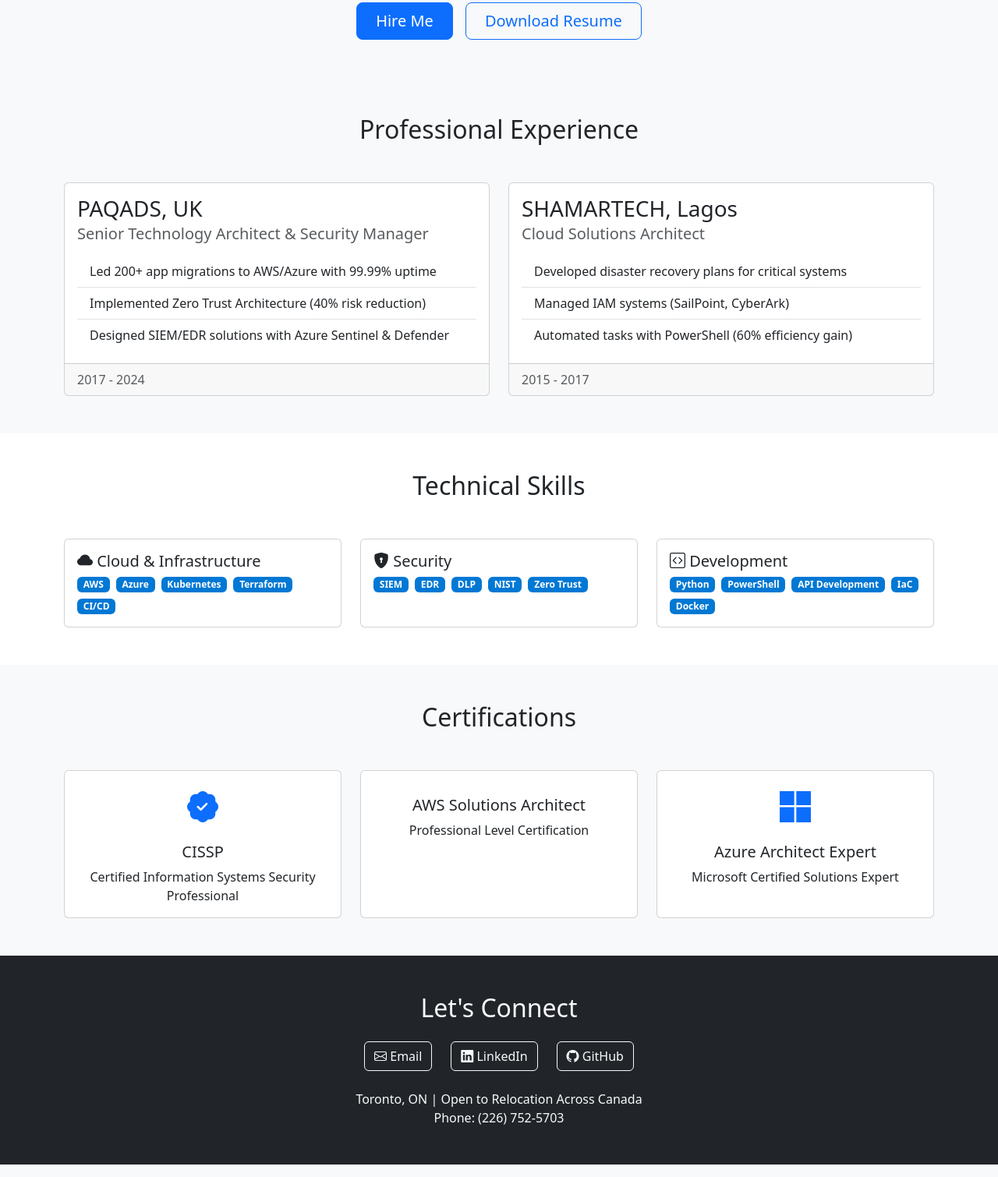
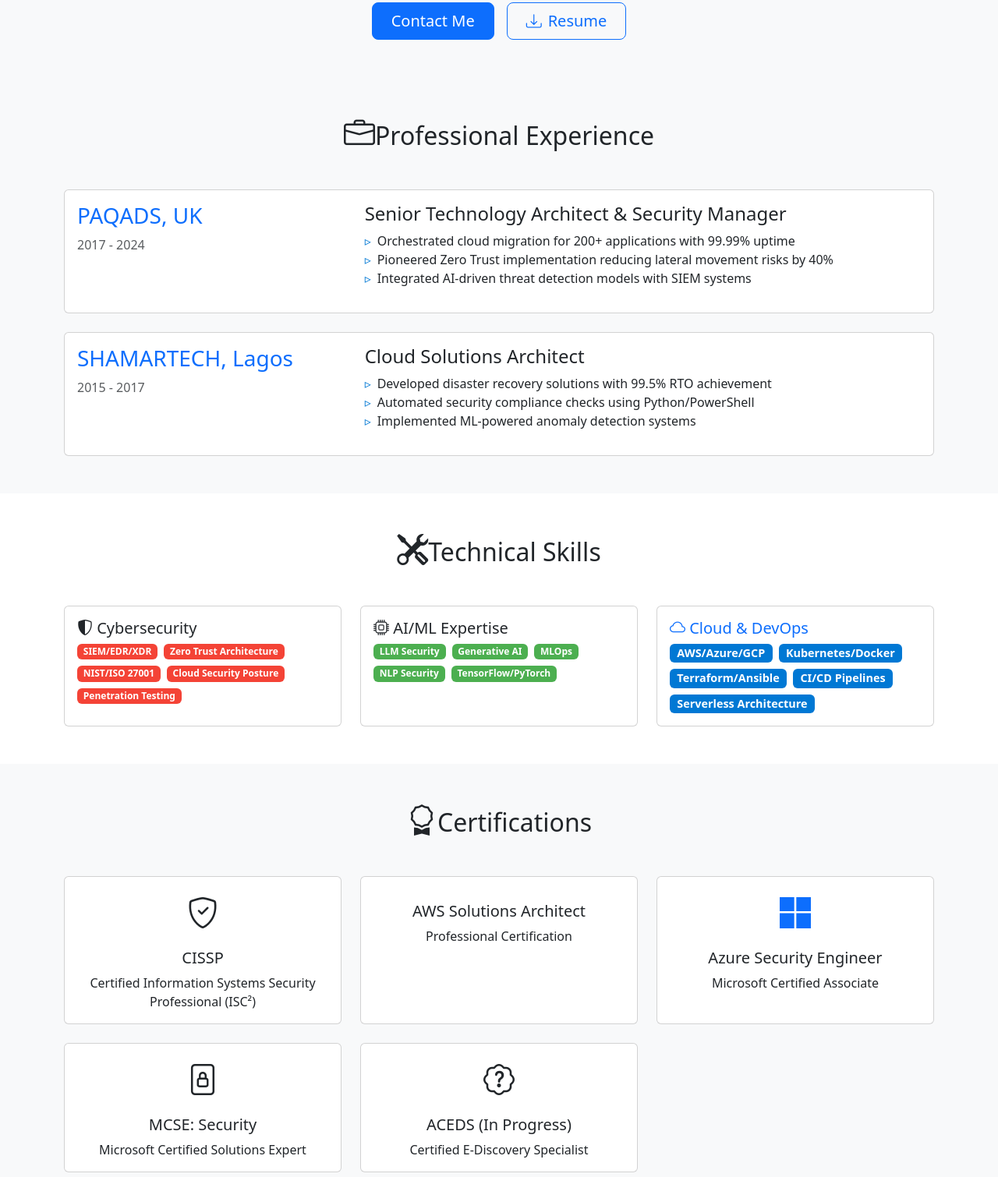
Before and after one commit to Paqads/Resume, a plain HTML site: page index.html in a window 1280 px wide. Shown: the part 230-1740 px from the top of the page at 78% size. Drawn offline with nearby package versions, Linux system fonts and the light colour scheme.

Commit message:
2nd updates

```diff
--- a/index.html
+++ b/index.html
@@ -3,39 +3,70 @@
 <head>
     <meta charset="UTF-8">
     <meta name="viewport" content="width=device-width, initial-scale=1.0">
-    <title>Samson Akintola - Cybersecurity Architect</title>
-    <!-- Bootstrap 5.3 CSS -->
+    <title>Samson Akintola - Cybersecurity & AI Architect</title>
     <link href="https://cdn.jsdelivr.net/npm/bootstrap@5.3.0/dist/css/bootstrap.min.css" rel="stylesheet">
-    <!-- Custom CSS -->
+    <link rel="stylesheet" href="https://cdn.jsdelivr.net/npm/bootstrap-icons@1.10.0/font/bootstrap-icons.css">
     <style>
         :root {
             --primary-color: #0078d4;
             --secondary-color: #2d3033;
+            --ai-color: #4CAF50;
+            --security-color: #f44336;
         }
 
-        .navbar {
+        .nav-bg {
             background: var(--secondary-color) !important;
         }
 
         .skill-badge {
             background: var(--primary-color);
             color: white;
+            font-size: 0.9rem;
         }
 
-        .experience-card {
-            transition: transform 0.3s;
+        .ai-badge {
+            background: var(--ai-color);
+            color: white;
         }
 
-        .experience-card:hover {
+        .security-badge {
+            background: var(--security-color);
+            color: white;
+        }
+
+        .section-icon {
+            font-size: 2.5rem;
+            margin-bottom: 1rem;
+        }
+
+        .hover-shadow {
+            transition: transform 0.3s, box-shadow 0.3s;
+        }
+
+        .hover-shadow:hover {
             transform: translateY(-5px);
+            box-shadow: 0 10px 20px rgba(0,0,0,0.1);
+        }
+
+        .capability-list {
+            list-style: none;
+            padding-left: 1rem;
+        }
+
+        .capability-list li::before {
+            content: "▹";
+            color: var(--primary-color);
+            display: inline-block;
+            width: 1em;
+            margin-left: -1em;
         }
     </style>
 </head>
 <body class="bg-light">
     <!-- Navigation -->
-    <nav class="navbar navbar-expand-lg navbar-dark fixed-top">
+    <nav class="navbar navbar-expand-lg navbar-dark nav-bg fixed-top">
         <div class="container">
-            <a class="navbar-brand" href="#">SAMSON AKINTOLA</a>
+            <a class="navbar-brand fw-bold" href="#">SAMSON AKINTOLA</a>
             <button class="navbar-toggler" type="button" data-bs-toggle="collapse" data-bs-target="#navbarNav">
                 <span class="navbar-toggler-icon"></span>
             </button>
@@ -44,6 +75,7 @@
                     <li class="nav-item"><a class="nav-link" href="#experience">Experience</a></li>
                     <li class="nav-item"><a class="nav-link" href="#skills">Skills</a></li>
                     <li class="nav-item"><a class="nav-link" href="#certifications">Certifications</a></li>
+                    <li class="nav-item"><a class="nav-link" href="#capabilities">Capabilities</a></li>
                     <li class="nav-item"><a class="nav-link" href="#contact">Contact</a></li>
                 </ul>
             </div>
@@ -53,12 +85,12 @@
     <!-- Hero Section -->
     <header class="py-5 mt-5">
         <div class="container text-center">
-            <h1 class="display-4 fw-bold mb-3">Cybersecurity Architect</h1>
-            <p class="lead mb-4">Cloud Security Expert | Zero Trust Advocate | Compliance Specialist</p>
+            <h1 class="display-4 fw-bold mb-3">Cybersecurity & AI Solutions Architect</h1>
+            <p class="lead mb-4">Cloud Security Expert | Zero Trust Specialist | AI/ML Security Strategist</p>
             <div class="d-flex gap-3 justify-content-center">
-                <a href="#contact" class="btn btn-primary btn-lg px-4">Hire Me</a>
+                <a href="#contact" class="btn btn-primary btn-lg px-4">Contact Me</a>
                 <a href="assets/resume.pdf" download class="btn btn-outline-primary btn-lg px-4">
-                    Download Resume
+                    <i class="bi bi-download me-2"></i>Resume
                 </a>
             </div>
         </div>
@@ -67,97 +99,98 @@
     <!-- Experience Section -->
     <section id="experience" class="py-5">
         <div class="container">
-            <h2 class="text-center mb-5">Professional Experience</h2>
+            <h2 class="text-center mb-5"><i class="bi bi-briefcase section-icon"></i>Professional Experience</h2>
 
-            <div class="row g-4">
-                <!-- PAQADS Card -->
-                <div class="col-lg-6">
-                    <div class="card experience-card h-100">
+            <!-- PAQADS Experience -->
+            <div class="card hover-shadow mb-4">
                 <div class="card-body">
-                            <h3 class="card-title">PAQADS, UK</h3>
-                            <h5 class="card-subtitle mb-3 text-muted">Senior Technology Architect & Security Manager</h5>
-                            <div class="card-text">
-                                <ul class="list-group list-group-flush">
-                                    <li class="list-group-item">Led 200+ app migrations to AWS/Azure with 99.99% uptime</li>
-                                    <li class="list-group-item">Implemented Zero Trust Architecture (40% risk reduction)</li>
-                                    <li class="list-group-item">Designed SIEM/EDR solutions with Azure Sentinel & Defender</li>
+                    <div class="row">
+                        <div class="col-md-4">
+                            <h3 class="text-primary">PAQADS, UK</h3>
+                            <p class="text-muted">2017 - 2024</p>
+                        </div>
+                        <div class="col-md-8">
+                            <h4>Senior Technology Architect & Security Manager</h4>
+                            <ul class="capability-list">
+                                <li>Orchestrated cloud migration for 200+ applications with 99.99% uptime</li>
+                                <li>Pioneered Zero Trust implementation reducing lateral movement risks by 40%</li>
+                                <li>Integrated AI-driven threat detection models with SIEM systems</li>
                             </ul>
                         </div>
                     </div>
-                        <div class="card-footer text-muted">2017 - 2024</div>
                 </div>
             </div>
 
-                <!-- SHAMARTECH Card -->
-                <div class="col-lg-6">
-                    <div class="card experience-card h-100">
+            <!-- SHAMARTECH Experience -->
+            <div class="card hover-shadow">
                 <div class="card-body">
-                            <h3 class="card-title">SHAMARTECH, Lagos</h3>
-                            <h5 class="card-subtitle mb-3 text-muted">Cloud Solutions Architect</h5>
-                            <div class="card-text">
-                                <ul class="list-group list-group-flush">
-                                    <li class="list-group-item">Developed disaster recovery plans for critical systems</li>
-                                    <li class="list-group-item">Managed IAM systems (SailPoint, CyberArk)</li>
-                                    <li class="list-group-item">Automated tasks with PowerShell (60% efficiency gain)</li>
+                    <div class="row">
+                        <div class="col-md-4">
+                            <h3 class="text-primary">SHAMARTECH, Lagos</h3>
+                            <p class="text-muted">2015 - 2017</p>
+                        </div>
+                        <div class="col-md-8">
+                            <h4>Cloud Solutions Architect</h4>
+                            <ul class="capability-list">
+                                <li>Developed disaster recovery solutions with 99.5% RTO achievement</li>
+                                <li>Automated security compliance checks using Python/PowerShell</li>
+                                <li>Implemented ML-powered anomaly detection systems</li>
                             </ul>
                         </div>
-                        </div>
-                        <div class="card-footer text-muted">2015 - 2017</div>
                     </div>
                 </div>
             </div>
         </div>
     </section>
 
-    <!-- Skills Section -->
+    <!-- Technical Skills Section -->
     <section id="skills" class="py-5 bg-white">
         <div class="container">
-            <h2 class="text-center mb-5">Technical Skills</h2>
-
+            <h2 class="text-center mb-5"><i class="bi bi-tools section-icon"></i>Technical Skills</h2>
             <div class="row g-4">
-                <!-- Cloud Skills -->
-                <div class="col-md-4">
-                    <div class="card h-100">
+                <!-- Cybersecurity Skills -->
+                <div class="col-md-6 col-lg-4">
+                    <div class="card h-100 hover-shadow">
                         <div class="card-body">
-                            <h5 class="card-title"><i class="bi bi-cloud-fill"></i> Cloud & Infrastructure</h5>
+                            <h5 class="card-title text-security"><i class="bi bi-shield-shaded"></i> Cybersecurity</h5>
                             <div class="d-flex flex-wrap gap-2">
-                                <span class="skill-badge badge">AWS</span>
-                                <span class="skill-badge badge">Azure</span>
-                                <span class="skill-badge badge">Kubernetes</span>
-                                <span class="skill-badge badge">Terraform</span>
-                                <span class="skill-badge badge">CI/CD</span>
+                                <span class="security-badge badge">SIEM/EDR/XDR</span>
+                                <span class="security-badge badge">Zero Trust Architecture</span>
+                                <span class="security-badge badge">NIST/ISO 27001</span>
+                                <span class="security-badge badge">Cloud Security Posture</span>
+                                <span class="security-badge badge">Penetration Testing</span>
                             </div>
                         </div>
                     </div>
                 </div>
 
-                <!-- Security Skills -->
-                <div class="col-md-4">
-                    <div class="card h-100">
+                <!-- AI/ML Skills -->
+                <div class="col-md-6 col-lg-4">
+                    <div class="card h-100 hover-shadow">
                         <div class="card-body">
-                            <h5 class="card-title"><i class="bi bi-shield-lock-fill"></i> Security</h5>
+                            <h5 class="card-title text-ai"><i class="bi bi-cpu"></i> AI/ML Expertise</h5>
                             <div class="d-flex flex-wrap gap-2">
-                                <span class="skill-badge badge">SIEM</span>
-                                <span class="skill-badge badge">EDR</span>
-                                <span class="skill-badge badge">DLP</span>
-                                <span class="skill-badge badge">NIST</span>
-                                <span class="skill-badge badge">Zero Trust</span>
+                                <span class="ai-badge badge">LLM Security</span>
+                                <span class="ai-badge badge">Generative AI</span>
+                                <span class="ai-badge badge">MLOps</span>
+                                <span class="ai-badge badge">NLP Security</span>
+                                <span class="ai-badge badge">TensorFlow/PyTorch</span>
                             </div>
                         </div>
                     </div>
                 </div>
 
-                <!-- Development Skills -->
-                <div class="col-md-4">
-                    <div class="card h-100">
+                <!-- Cloud & DevOps -->
+                <div class="col-md-6 col-lg-4">
+                    <div class="card h-100 hover-shadow">
                         <div class="card-body">
-                            <h5 class="card-title"><i class="bi bi-code-square"></i> Development</h5>
+                            <h5 class="card-title text-primary"><i class="bi bi-cloud"></i> Cloud & DevOps</h5>
                             <div class="d-flex flex-wrap gap-2">
-                                <span class="skill-badge badge">Python</span>
-                                <span class="skill-badge badge">PowerShell</span>
-                                <span class="skill-badge badge">API Development</span>
-                                <span class="skill-badge badge">IaC</span>
-                                <span class="skill-badge badge">Docker</span>
+                                <span class="skill-badge badge">AWS/Azure/GCP</span>
+                                <span class="skill-badge badge">Kubernetes/Docker</span>
+                                <span class="skill-badge badge">Terraform/Ansible</span>
+                                <span class="skill-badge badge">CI/CD Pipelines</span>
+                                <span class="skill-badge badge">Serverless Architecture</span>
                             </div>
                         </div>
                     </div>
@@ -169,32 +202,116 @@
     <!-- Certifications Section -->
     <section id="certifications" class="py-5">
         <div class="container">
-            <h2 class="text-center mb-5">Certifications</h2>
-            <div class="row row-cols-1 row-cols-md-3 g-4">
-                <div class="col">
-                    <div class="card h-100">
+            <h2 class="text-center mb-5"><i class="bi bi-award section-icon"></i>Certifications</h2>
+            <div class="row g-4">
+                <div class="col-md-4">
+                    <div class="card h-100 hover-shadow">
                         <div class="card-body text-center">
-                            <i class="bi bi-patch-check-fill fs-1 text-primary"></i>
+                            <i class="bi bi-shield-check fs-1 text-security"></i>
                             <h5 class="card-title mt-3">CISSP</h5>
-                            <p class="card-text">Certified Information Systems Security Professional</p>
+                            <p class="card-text">Certified Information Systems Security Professional (ISC²)</p>
                         </div>
                     </div>
                 </div>
-                <div class="col">
-                    <div class="card h-100">
+                <div class="col-md-4">
+                    <div class="card h-100 hover-shadow">
                         <div class="card-body text-center">
-                            <i class="bi bi-aws fs-1 text-primary"></i>
+                            <i class="bi bi-amazon fs-1 text-primary"></i>
                             <h5 class="card-title mt-3">AWS Solutions Architect</h5>
-                            <p class="card-text">Professional Level Certification</p>
+                            <p class="card-text">Professional Certification</p>
                         </div>
                     </div>
                 </div>
-                <div class="col">
-                    <div class="card h-100">
+                <div class="col-md-4">
+                    <div class="card h-100 hover-shadow">
                         <div class="card-body text-center">
                             <i class="bi bi-microsoft fs-1 text-primary"></i>
-                            <h5 class="card-title mt-3">Azure Architect Expert</h5>
+                            <h5 class="card-title mt-3">Azure Security Engineer</h5>
+                            <p class="card-text">Microsoft Certified Associate</p>
+                        </div>
+                    </div>
+                </div>
+                <div class="col-md-4">
+                    <div class="card h-100 hover-shadow">
+                        <div class="card-body text-center">
+                            <i class="bi bi-file-lock fs-1 text-security"></i>
+                            <h5 class="card-title mt-3">MCSE: Security</h5>
                             <p class="card-text">Microsoft Certified Solutions Expert</p>
+                        </div>
+                    </div>
+                </div>
+                <div class="col-md-4">
+                    <div class="card h-100 hover-shadow">
+                        <div class="card-body text-center">
+                            <i class="bi bi-patch-question fs-1 text-ai"></i>
+                            <h5 class="card-title mt-3">ACEDS (In Progress)</h5>
+                            <p class="card-text">Certified E-Discovery Specialist</p>
+                        </div>
+                    </div>
+                </div>
+            </div>
+        </div>
+    </section>
+
+    <!-- Professional Capabilities -->
+    <section id="capabilities" class="py-5 bg-white">
+        <div class="container">
+            <h2 class="text-center mb-5"><i class="bi bi-person-gear section-icon"></i>Professional Capabilities</h2>
+            <div class="row g-4">
+                <div class="col-md-6">
+                    <div class="card h-100 hover-shadow">
+                        <div class="card-body">
+                            <h5 class="text-primary"><i class="bi bi-gear-wide-connected"></i> Technical Expertise</h5>
+                            <ul class="capability-list">
+                                <li>Security Architecture Design</li>
+                                <li>Cloud Migration Strategies</li>
+                                <li>AI/ML Security Implementation</li>
+                                <li>Incident Response Automation</li>
+                                <li>Compliance Framework Development</li>
+                            </ul>
+                        </div>
+                    </div>
+                </div>
+                <div class="col-md-6">
+                    <div class="card h-100 hover-shadow">
+                        <div class="card-body">
+                            <h5 class="text-primary"><i class="bi bi-lightbulb"></i> Leadership & Innovation</h5>
+                            <ul class="capability-list">
+                                <li>Cross-functional Team Leadership</li>
+                                <li>Technical Documentation & Reporting</li>
+                                <li>Risk Assessment & Mitigation</li>
+                                <li>Client Advisory & Stakeholder Management</li>
+                                <li>Emerging Technology Research</li>
+                            </ul>
+                        </div>
+                    </div>
+                </div>
+            </div>
+        </div>
+    </section>
+
+    <!-- Education Section -->
+    <section id="education" class="py-5">
+        <div class="container">
+            <h2 class="text-center mb-5"><i class="bi bi-mortarboard section-icon"></i>Education</h2>
+            <div class="row g-4">
+                <div class="col-md-6">
+                    <div class="card h-100 hover-shadow">
+                        <div class="card-body text-center">
+                            <i class="bi bi-book fs-1 text-primary"></i>
+                            <h5>Master of Science</h5>
+                            <p class="text-muted">Computer Science</p>
+                            <p></p>
+                        </div>
+                    </div>
+                </div>
+                <div class="col-md-6">
+                    <div class="card h-100 hover-shadow">
+                        <div class="card-body text-center">
+                            <i class="bi bi-journal-code fs-1 text-primary"></i>
+                            <h5>Bachelor of Science</h5>
+                            <p class="text-muted">Computer Science</p>
+                            <p></p>
                         </div>
                     </div>
                 </div>
@@ -203,28 +320,44 @@
     </section>
 
     <!-- Contact Section -->
-    <footer id="contact" class="bg-dark text-light py-5">
+    <footer id="contact" class="py-5 bg-dark text-light">
         <div class="container text-center">
-            <h2 class="mb-4">Let's Connect</h2>
-            <div class="d-flex flex-wrap justify-content-center gap-4">
+            <h2 class="mb-4"><i class="bi bi-envelope-check section-icon"></i>Let's Connect</h2>
+            <div class="row justify-content-center">
+                <div class="col-md-8">
+                    <p class="lead">Open to opportunities across Canada</p>
+                    <div class="d-flex flex-wrap justify-content-center gap-3">
                         <a href="mailto:samsonakintola.ca@gmail.com" class="btn btn-outline-light">
-                    <i class="bi bi-envelope"></i> Email
+                            <i class="bi bi-envelope me-2"></i>Email
                         </a>
                         <a href="https://linkedin.com/in/samsonakintola" target="_blank" class="btn btn-outline-light">
-                    <i class="bi bi-linkedin"></i> LinkedIn
+                            <i class="bi bi-linkedin me-2"></i>LinkedIn
                         </a>
-                <a href="https://github.com/samsonakintola" target="_blank" class="btn btn-outline-light">
-                    <i class="bi bi-github"></i> GitHub
+                        <a href="https://github.com/samsona-kintola" target="_blank" class="btn btn-outline-light">
+                            <i class="bi bi-github me-2"></i>GitHub
                         </a>
                     </div>
-            <p class="mt-4 mb-0">Toronto, ON | Open to Relocation Across Canada</p>
-            <p class="mb-0">Phone: (226) 752-5703</p>
+                    <div class="mt-4">
+                        <p class="mb-1"><i class="bi bi-geo-alt"></i> Toronto, ON | Open to Relocation</p>
+                        <p class="mb-0"><i class="bi bi-phone"></i> (226) 752-5703</p>
+                    </div>
+                </div>
+            </div>
         </div>
     </footer>
 
-    <!-- Bootstrap JS and Popper.js -->
+    <!-- Bootstrap JS -->
     <script src="https://cdn.jsdelivr.net/npm/bootstrap@5.3.0/dist/js/bootstrap.bundle.min.js"></script>
-    <!-- Bootstrap Icons -->
-    <link rel="stylesheet" href="https://cdn.jsdelivr.net/npm/bootstrap-icons@1.10.0/font/bootstrap-icons.css">
+    <!-- Smooth Scroll -->
+    <script>
+        document.querySelectorAll('a[href^="#"]').forEach(anchor => {
+            anchor.addEventListener('click', function (e) {
+                e.preventDefault();
+                document.querySelector(this.getAttribute('href')).scrollIntoView({
+                    behavior: 'smooth'
+                });
+            });
+        });
+    </script>
 </body>
 </html>
```
Lines whose indentation alone changed are shown as unchanged.
